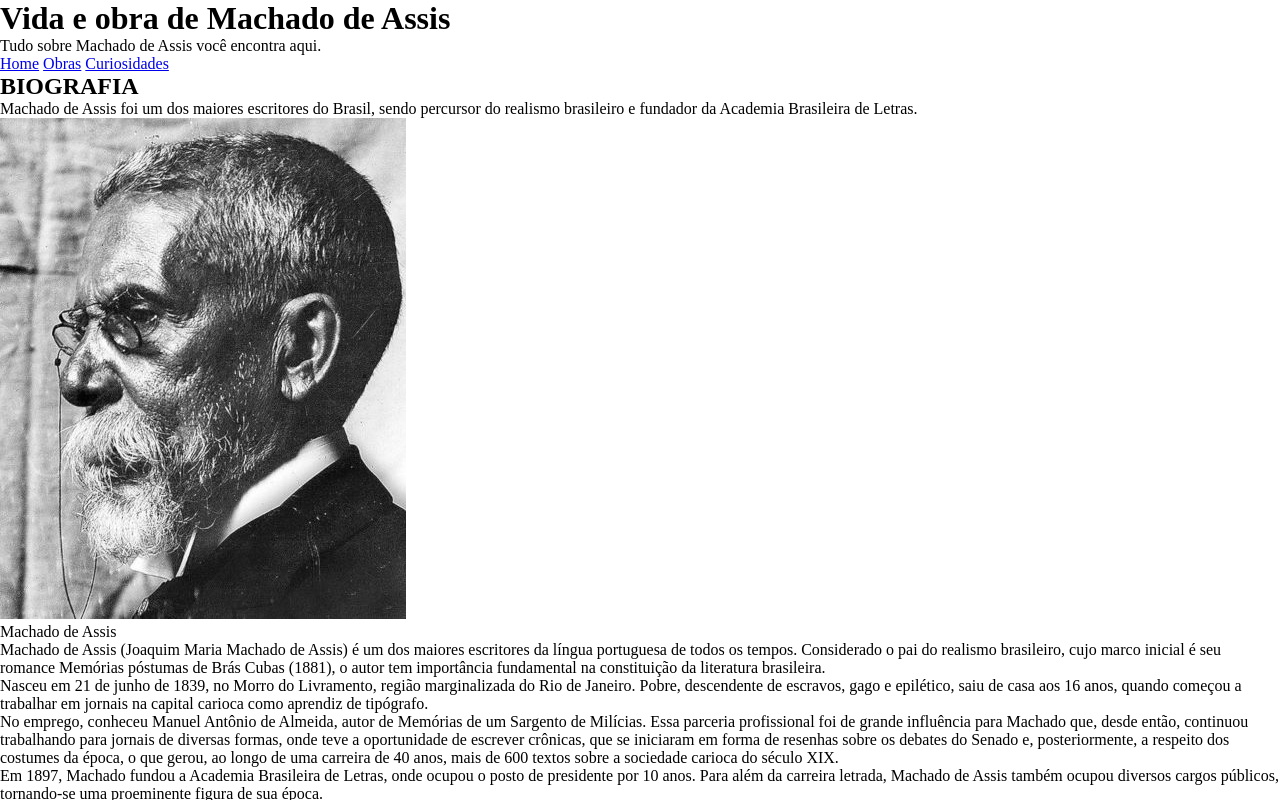
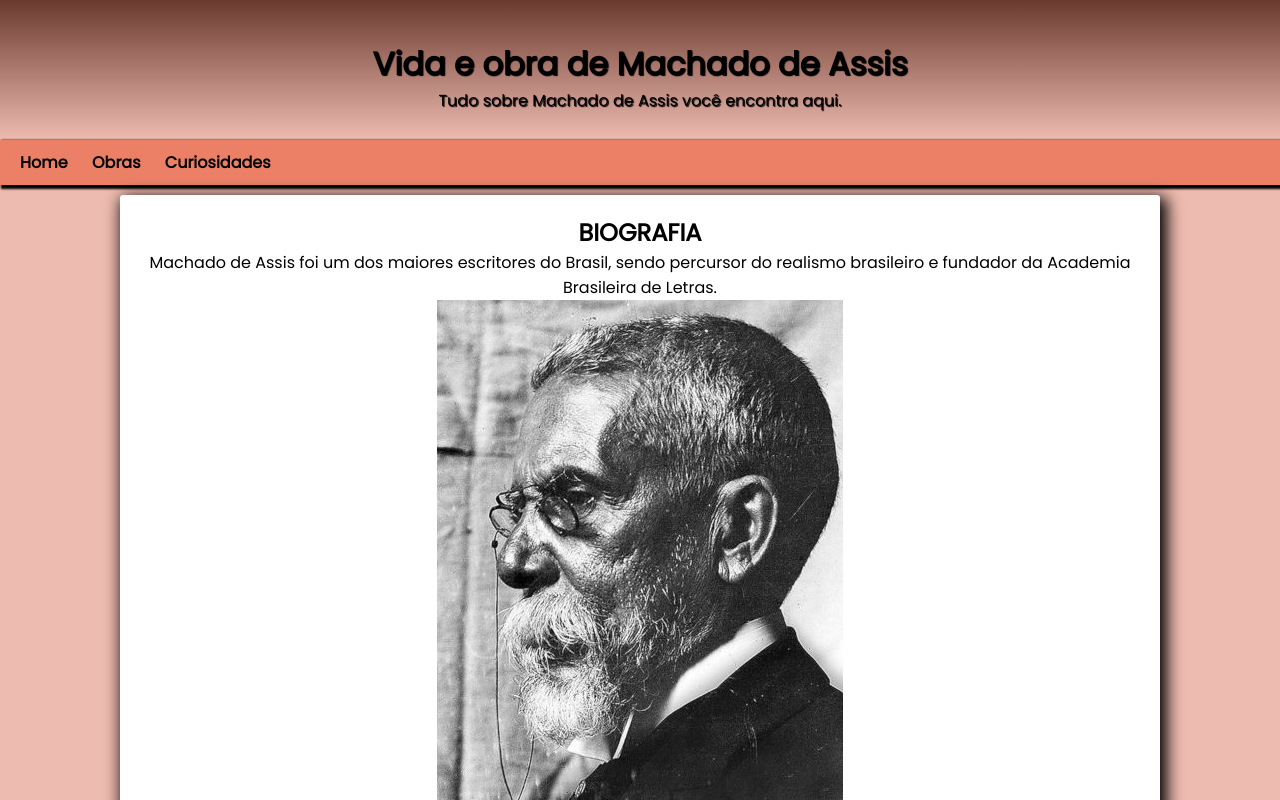
Before and after one commit to shajardini/B22, a plain HTML site: page Site-Machado/index.html in a window 1280 px wide. Shown: the top 800 px of the page. Drawn offline with Linux system fonts and the light colour scheme.

Commit message:
atualização

```diff
--- a/Site-Machado/style.css
+++ b/Site-Machado/style.css
@@ -1,4 +1,5 @@
 @charset "UTF-8";
+@import url('https://fonts.googleapis.com/css2?family=Poppins:wght@200;300;400&display=swap');
 
 /*
 cor1 -#6B3A2F
@@ -21,3 +22,58 @@ cor5 - #B86451
     margin: 0;
     padding: 0;
 }
+
+body{
+    background-color: var(--cor2);
+    font-family: 'Poppins', sans-serif;
+}
+
+header{
+    background-image: linear-gradient(to top, var(--cor2), var(--cor1));
+    min-height: 100px;
+    text-align: center;
+    padding-top: 40px;
+    color: black;
+    text-shadow: 1px 1px 1px black;
+
+}
+
+nav{
+    background-color: var(--cor3);
+    padding: 10px;/*espaçamento interno até a borda*/
+    box-shadow: black 3px 2px 2px 2px;
+}
+
+nav > a{
+    color: black;
+    text-decoration: none;
+    font-weight: bold;
+    border-radius: 3px;
+    padding: 10px;
+    transition-duration: 0.3s;
+
+}
+
+nav > a:hover{
+    background-color: var(--cor2);
+    color:var(--cor3);
+}
+
+main{
+    background-color: white;
+    margin:auto;
+    min-width: 320px;
+    max-width: 1000px;
+    text-align: center;
+    padding: 20px;
+    margin-top: 10px;
+    border-radius: 3px;
+    box-shadow: 4px 5px 16px 3px;
+
+
+
+
+
+
+
+}
```
